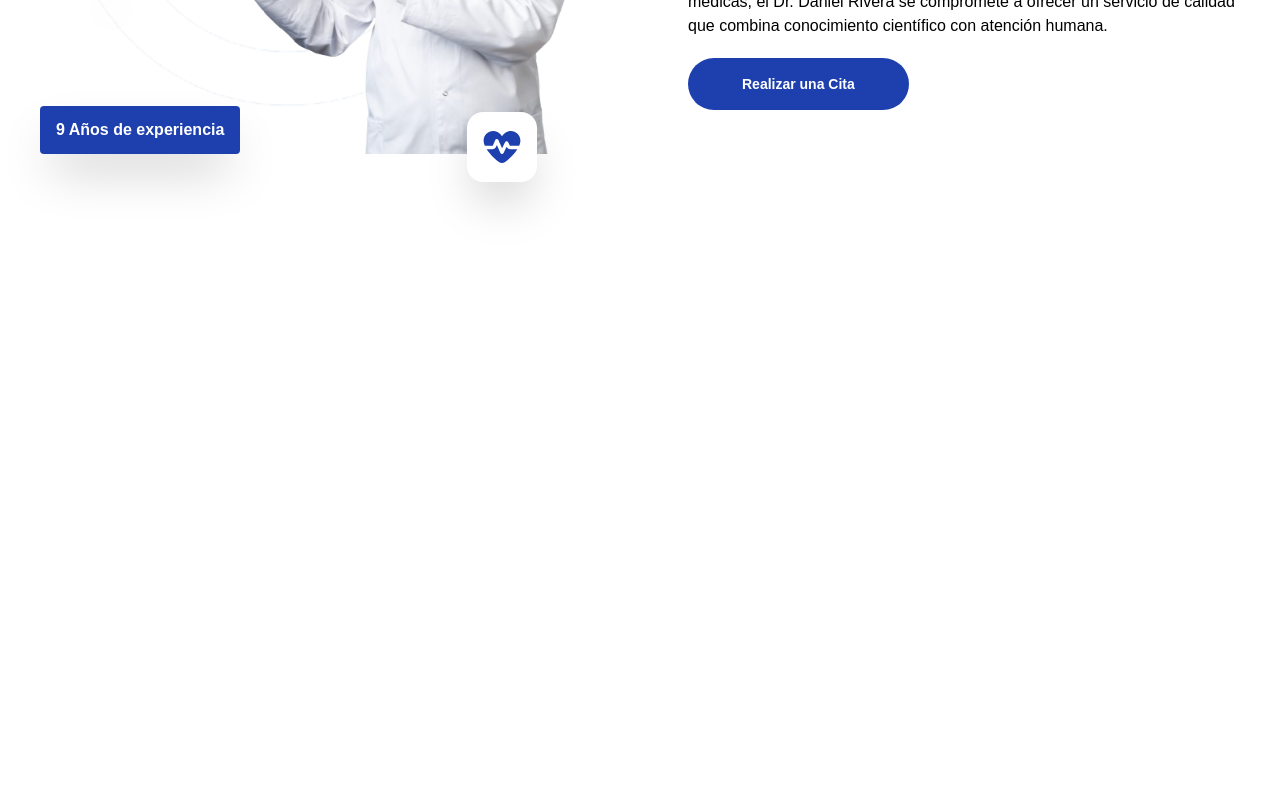
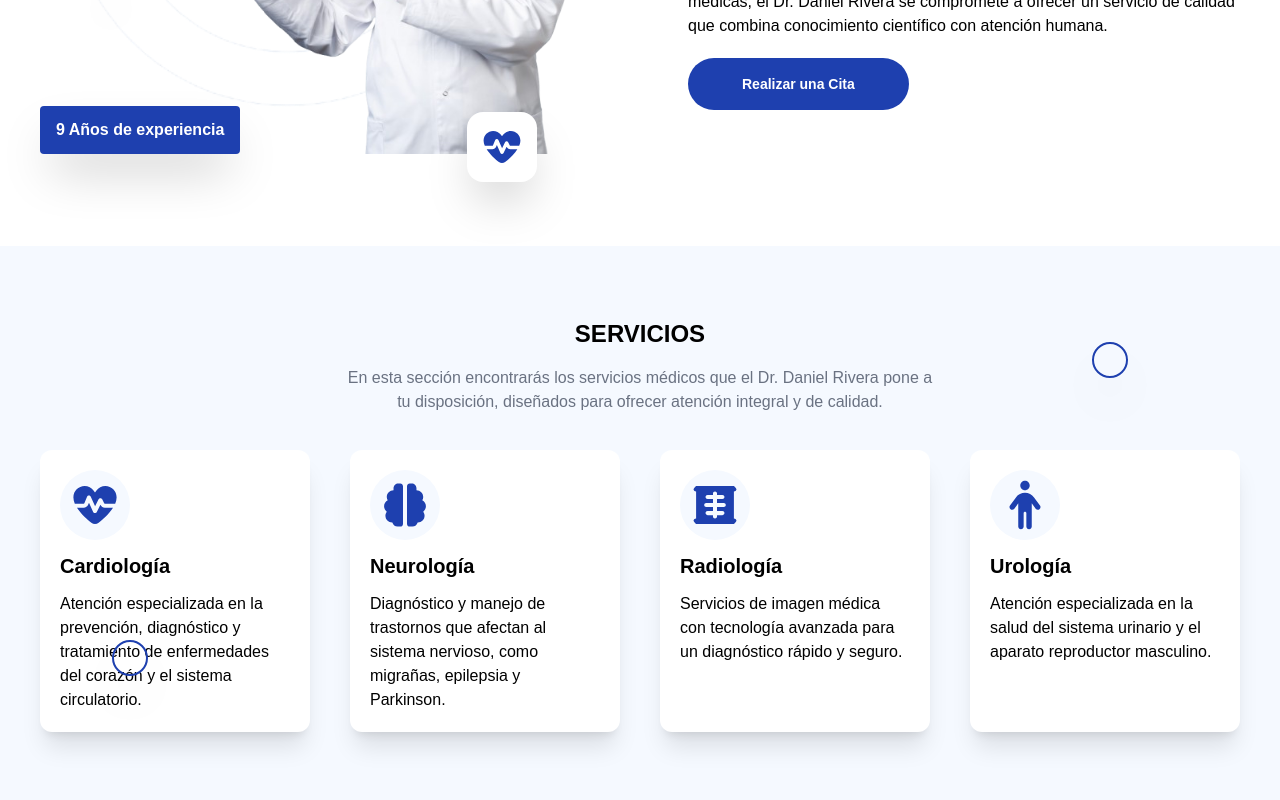
Before and after one commit to DanyRivera/doctor_landing, a Next.js app: page / in a window 1280 px wide. Shown: the part 1166-1966 px from the top of the page. Before the commit the page ends 1412 px from the top, so only its background shows below. Built offline with nearby package versions, Linux system fonts and the light colour scheme.

Commit message:
Add: Services Record

```diff
--- a/app/page.js
+++ b/app/page.js
@@ -12,7 +12,7 @@ export default function Home() {
     <>
       <Header />
       <About />
-      {/* <Services /> */}
+      <Services />
       {/* <Skills /> */}
       {/* <Appointment /> */}
       {/* <Reviews /> */}
--- a/components/Services.jsx
+++ b/components/Services.jsx
@@ -13,25 +13,25 @@ const Services = () => {
                     <motion.h2 initial={{opacity: 0}} whileInView={{opacity: 1}} transition={{duration: 0.8}} className="text-center font-bold text-2xl uppercase">Servicios</motion.h2>
                     <motion.p initial={{opacity: 0}} whileInView={{opacity: 1}} transition={{duration: 0.8}} className="text-center mx-5 text-gray-500 md:w-1/2 md:mx-auto">En esta sección encontrarás los servicios médicos que el Dr. Daniel Rivera pone a tu disposición, diseñados para ofrecer atención integral y de calidad.</motion.p>
                     <div className="flex flex-col gap-10 mt-5 md:grid md:grid-cols-4 ">
-                        <motion.div initial={{opacity: 0, x: -200}} whileInView={{opacity: 1, x: 0}} transition={{duration: 0.8}}  className="bg-white mx-10 p-5 flex flex-col gap-3 rounded-xl shadow-xl md:mx-0">
+                        <motion.div initial={{opacity: 0, x: -200}} whileInView={{opacity: 1, x: 0}} transition={{duration: 0.8}} viewport={{once:true}}  className="bg-white mx-10 p-5 flex flex-col gap-3 rounded-xl shadow-xl md:mx-0">
                             <Image className="bg-secondary p-2 rounded-full" src="/images/heart.svg" width={70} height={0} alt="Circles" />
                             <p className="text-xl font-bold">Cardiología</p>
                             <p>Atención especializada en la prevención, diagnóstico y tratamiento de enfermedades del corazón y el sistema circulatorio.</p>
                         </motion.div>
 
-                        <motion.div initial={{opacity: 0, x: -100}} whileInView={{opacity: 1, x: 0}} transition={{duration: 0.8}} className="bg-white mx-10 p-5 flex flex-col gap-3 rounded-xl shadow-xl md:mx-0">
+                        <motion.div initial={{opacity: 0, x: -100}} whileInView={{opacity: 1, x: 0}} transition={{duration: 0.8}} viewport={{once:true}} className="bg-white mx-10 p-5 flex flex-col gap-3 rounded-xl shadow-xl md:mx-0">
                             <Image className="bg-secondary p-2 rounded-full" src="/images/brain.svg" width={70} height={0} alt="Circles" />
                             <p className="text-xl font-bold">Neurología</p>
                             <p>Diagnóstico y manejo de trastornos que afectan al sistema nervioso, como migrañas, epilepsia y Parkinson.</p>
                         </motion.div>
 
-                        <motion.div initial={{opacity: 0, x: 100}} whileInView={{opacity: 1, x: 0}} transition={{duration: 0.8}} className="bg-white mx-10 p-5 flex flex-col gap-3 rounded-xl shadow-xl md:mx-0">
+                        <motion.div initial={{opacity: 0, x: 100}} whileInView={{opacity: 1, x: 0}} transition={{duration: 0.8}} viewport={{once:true}} className="bg-white mx-10 p-5 flex flex-col gap-3 rounded-xl shadow-xl md:mx-0">
                             <Image className="bg-secondary p-2 rounded-full" src="/images/x-ray.svg" width={70} height={0} alt="Circles" />
                             <p className="text-xl font-bold">Radiología</p>
                             <p>Servicios de imagen médica con tecnología avanzada para un diagnóstico rápido y seguro.</p>
                         </motion.div>
 
-                        <motion.div initial={{opacity: 0, x: 200}} whileInView={{opacity: 1, x: 0}} transition={{duration: 0.8}} className="bg-white mx-10 p-5 flex flex-col gap-3 rounded-xl shadow-xl md:mx-0">
+                        <motion.div initial={{opacity: 0, x: 200}} whileInView={{opacity: 1, x: 0}} transition={{duration: 0.8}} viewport={{once:true}} className="bg-white mx-10 p-5 flex flex-col gap-3 rounded-xl shadow-xl md:mx-0">
                             <Image className="bg-secondary p-2 rounded-full" src="/images/person.svg" width={70} height={0} alt="Circles" />
                             <p className="text-xl font-bold">Urología</p>
                             <p>Atención especializada en la salud del sistema urinario y el aparato reproductor masculino.</p>
```
